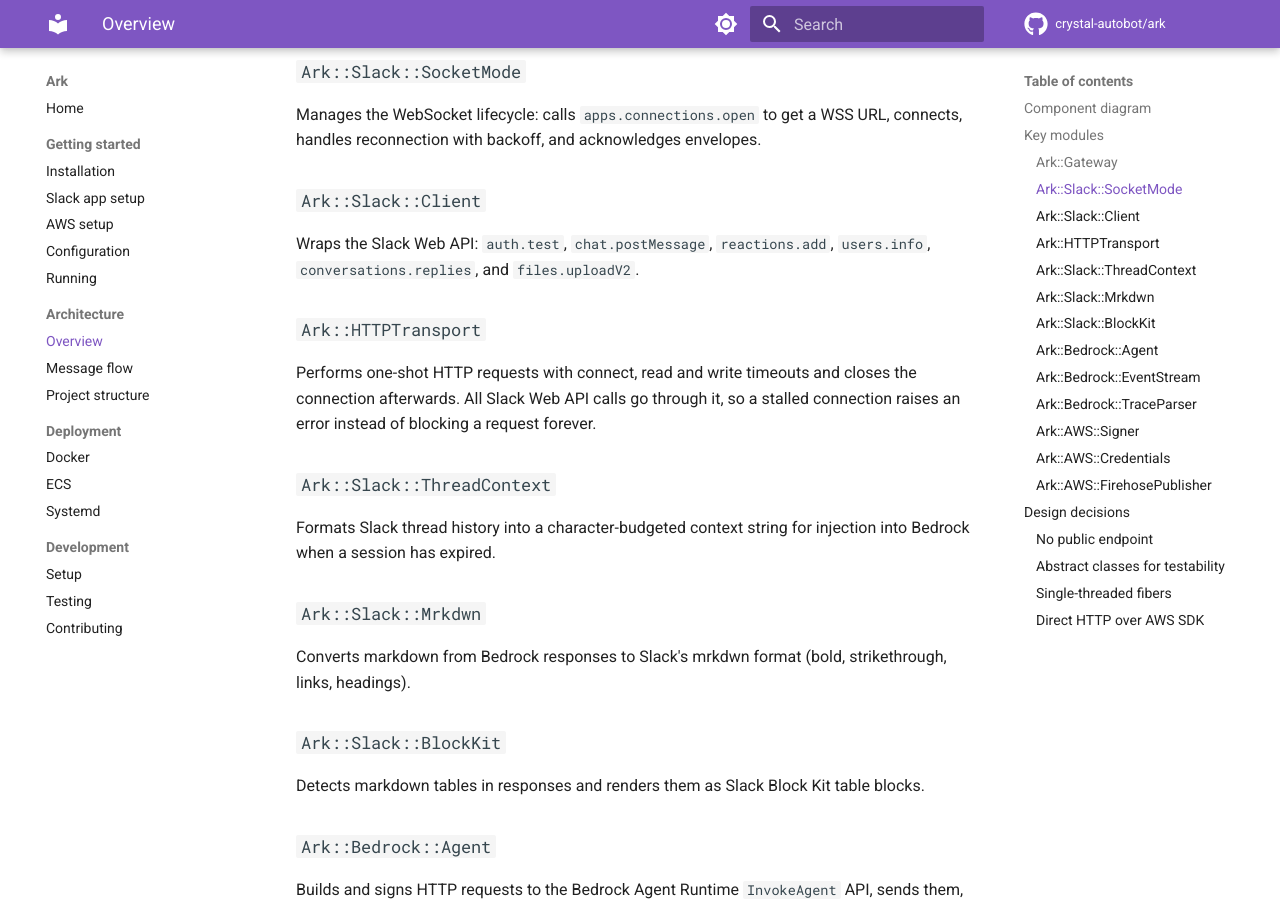
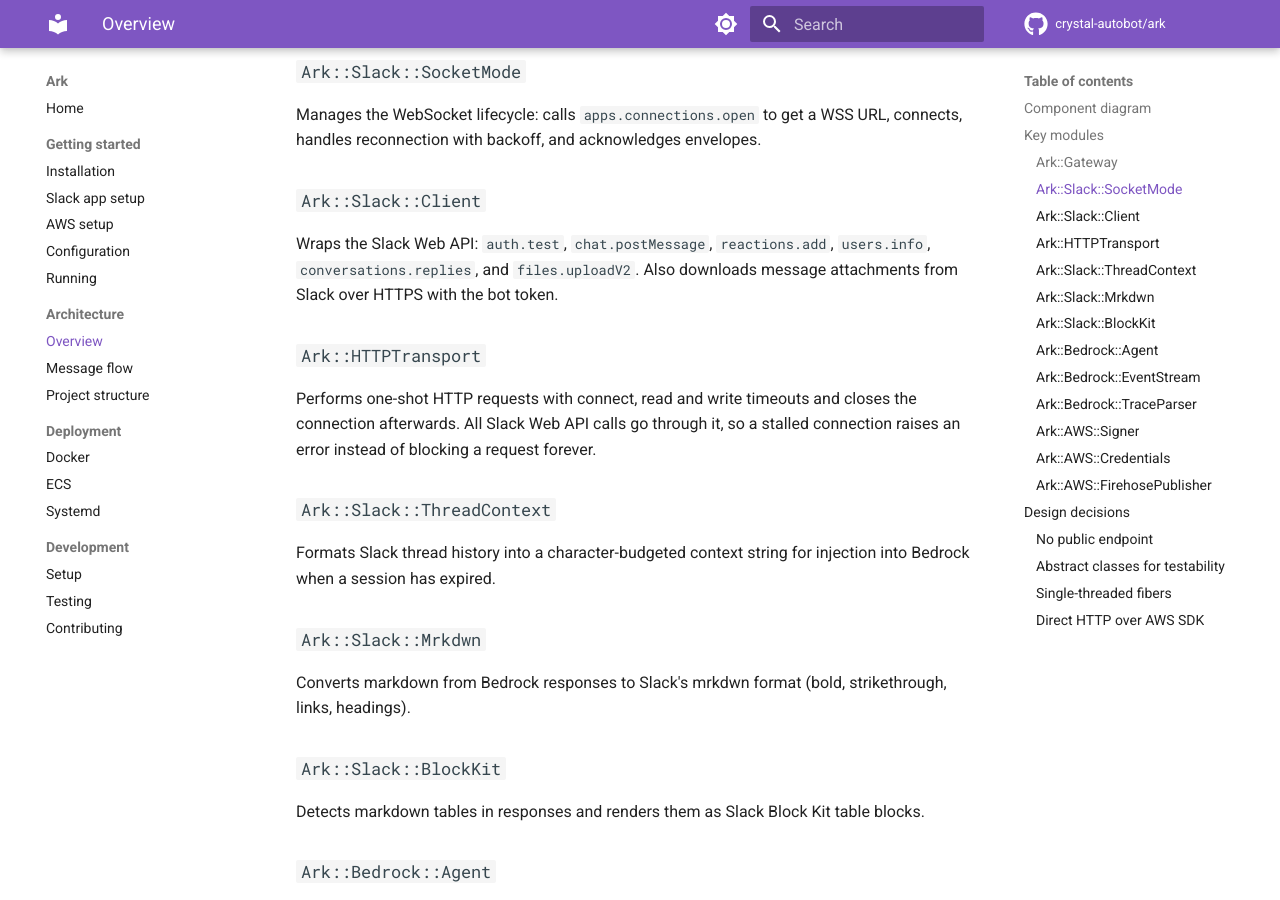
Before and after one commit to crystal-autobot/ark, an MkDocs documentation site: the page built from docs/architecture/overview.md, in a window 1280 px wide and 900 px high, scrolled down 648 px. Built offline with MkDocs 1.6.1 and Material for MkDocs 9.7.7, drawn with Linux system fonts in a browser that asks for light colours; comment, search, counter and statistics services are not loaded.

Commit message:
fix(gateway): download DM attachments outside the socket mode read loop (#17)
* refactor(slack): move attachment download from gateway into slack client

* fix(gateway): download DM attachments outside the socket mode read loop

* test(gateway): fold the attachment event builder into dm_event

```diff
--- a/docs/architecture/overview.md
+++ b/docs/architecture/overview.md
@@ -27,7 +27,7 @@
 Manages the WebSocket lifecycle: calls `apps.connections.open` to get a WSS URL, connects, handles reconnection with backoff, and acknowledges envelopes.
 
 ### `Ark::Slack::Client`
-Wraps the Slack Web API: `auth.test`, `chat.postMessage`, `reactions.add`, `users.info`, `conversations.replies`, and `files.uploadV2`.
+Wraps the Slack Web API: `auth.test`, `chat.postMessage`, `reactions.add`, `users.info`, `conversations.replies`, and `files.uploadV2`. Also downloads message attachments from Slack over HTTPS with the bot token.
 
 ### `Ark::HTTPTransport`
 Performs one-shot HTTP requests with connect, read and write timeouts and closes the connection afterwards. All Slack Web API calls go through it, so a stalled connection raises an error instead of blocking a request forever.
```
Also changed, not shown: 6 other files.
